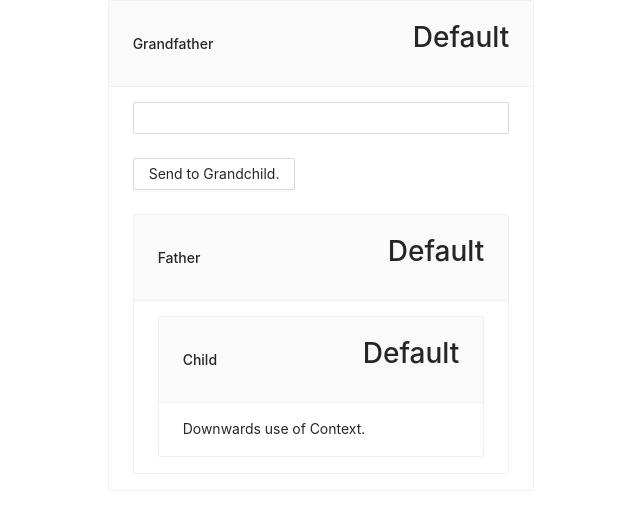
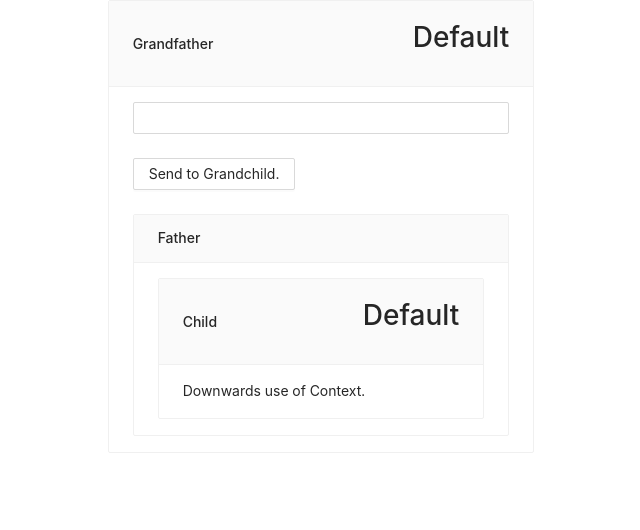
Before and after one commit to LeonLester/ReactComponentDataFlow, a Next.js app: page /withContext/downwards/grandFather in a window 1280 px wide. Shown: the top 530 px of the page, without its empty margins (319-959 px from the left). Built offline with nearby package versions, Linux system fonts and the light colour scheme.

Commit message:
Removed father 'state' from [this] (https://github.com/raven99p/ComponentFlows/blob/main/pages/withContext/downwards/father.js) and [this](https://github.com/raven99p/ComponentFlows/blob/main/pages/withContext/upwards/father.js)

```diff
--- a/pages/withContext/downwards/father.js
+++ b/pages/withContext/downwards/father.js
@@ -5,11 +5,10 @@ import {Row, Card} from 'antd';
 import {useContext} from 'react';
 
 export default function father() {
-    const context = useContext(MyContext);
     return (
         <div>
             <Row>
-                <Card type="inner" title="Father" extra={<h1>{context}</h1>} style={{width: "100%"}}>
+                <Card type="inner" title="Father" style={{width: "100%"}}>
                     <Child/>
                 </Card>
             </Row>
--- a/pages/withContext/upwards/father.js
+++ b/pages/withContext/upwards/father.js
@@ -9,7 +9,7 @@ export default function father() {
     return (
         <div>
             <Row>
-                <Card type="inner" title="Father" extra={<h1>{context.state}</h1>} style={{width: "100%"}}>
+                <Card type="inner" title="Father" style={{width: "100%"}}>
                     <Child/>
                 </Card>
             </Row>
```
Also changed, not shown: pages/upwards-flow.js (added), 1 other file (tests, documents, lock files or other folders).
